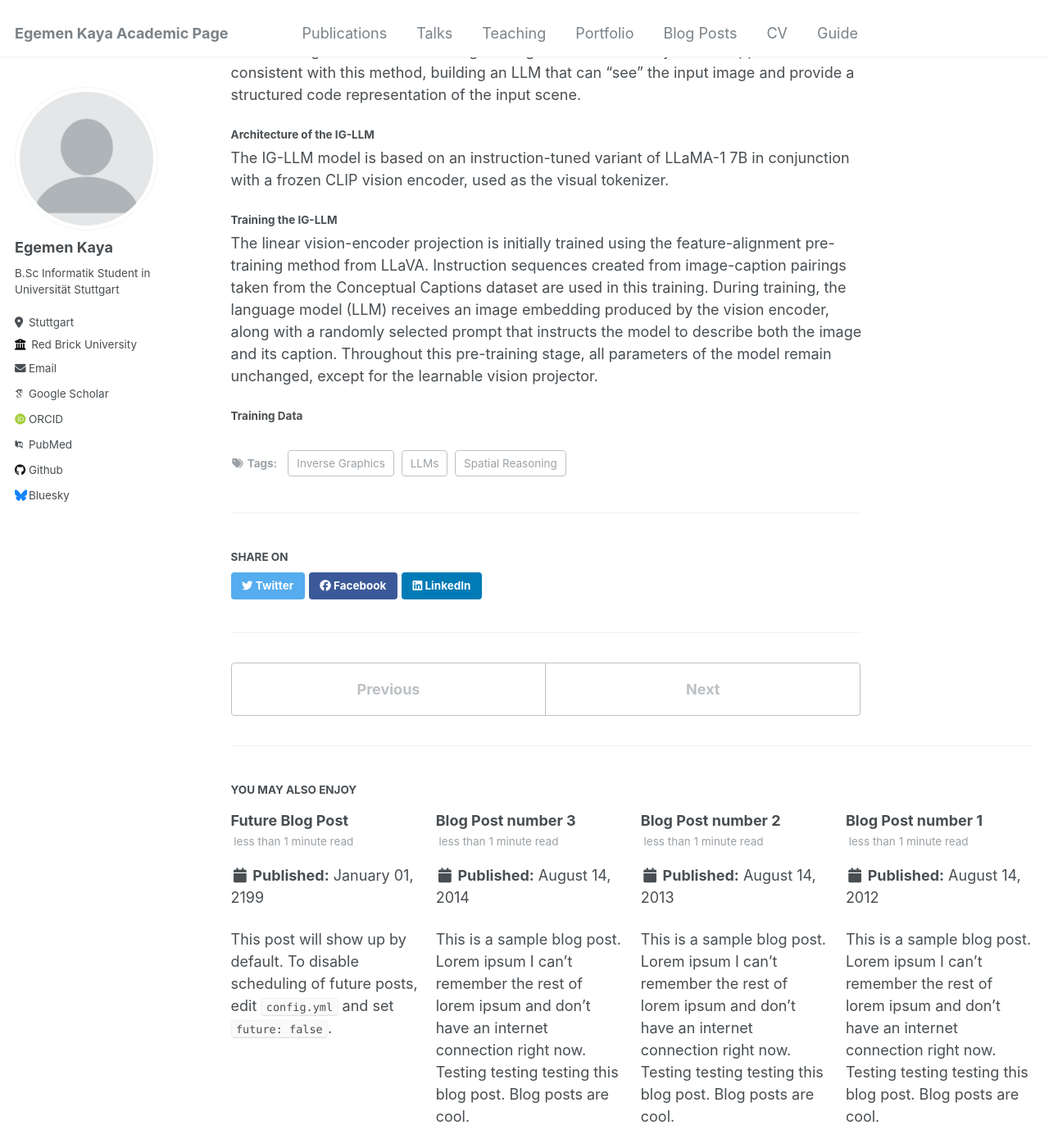
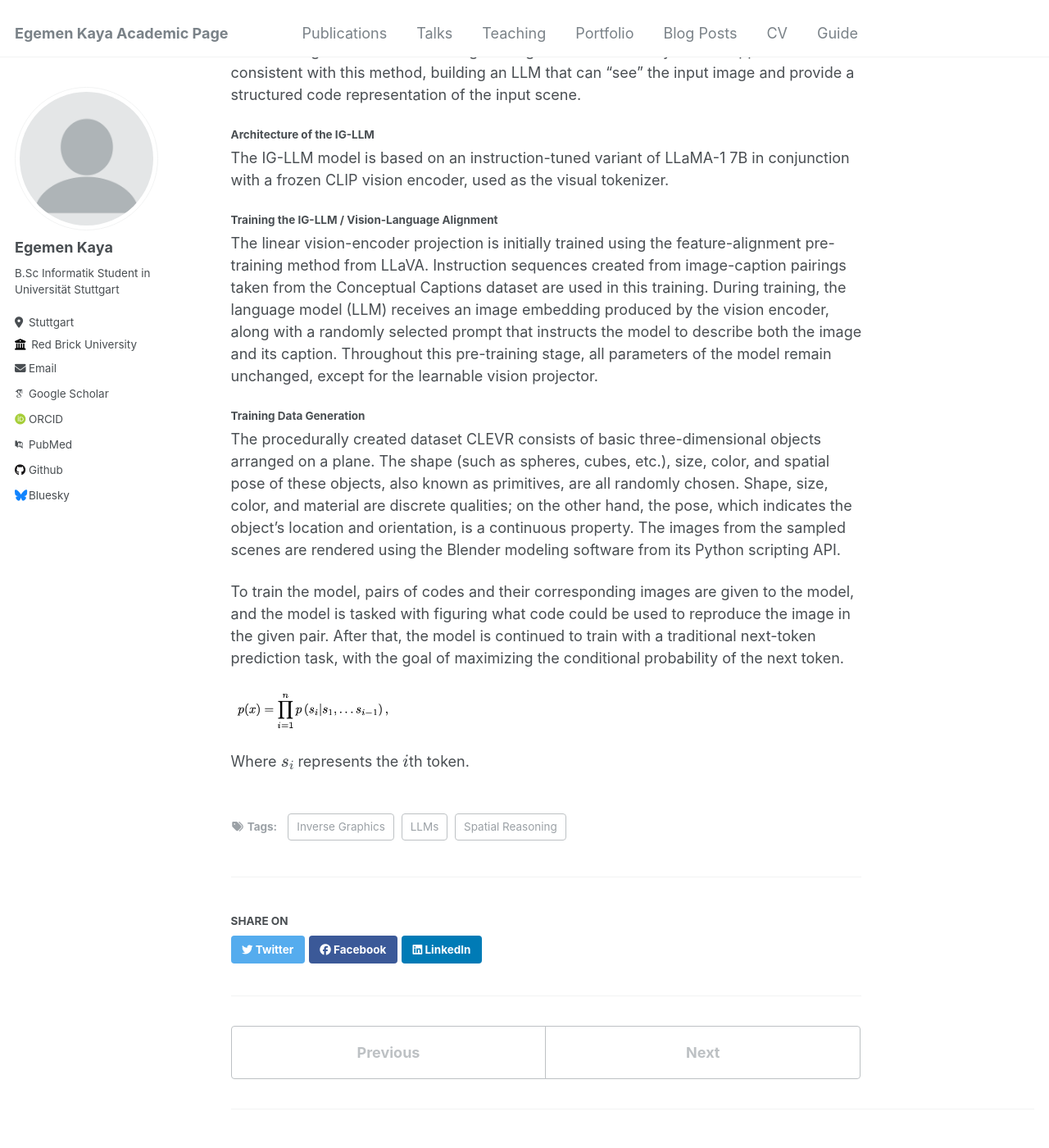
Before and after one commit to egemeenkaya/egemeenkaya.github.io, a Jekyll site: the page built from _posts/2015-08-14-blog-post-4.md, in a window 1280 px wide and 1400 px high, scrolled down 1891 px. Shown: the whole window at 82% size. Built offline with Jekyll 4.4.1, drawn with Linux system fonts in a browser that asks for light colours; some web fonts are replaced; some of the changed text lies outside the part shown.

Commit message:
Update 2015-08-14-blog-post-4.md

```diff
--- a/_posts/2015-08-14-blog-post-4.md
+++ b/_posts/2015-08-14-blog-post-4.md
@@ -31,9 +31,17 @@ While LLMs create complete language-token sequences, past visual question answer
 
 The IG-LLM model is based on an instruction-tuned variant of LLaMA-1 7B in conjunction with a frozen CLIP vision encoder, used as the visual tokenizer.
 
-<h4 id="training">Training the IG-LLM</h4>
+<h4 id="training">Training the IG-LLM / Vision-Language Alignment</h4>
 
 The linear vision-encoder projection is initially trained using the feature-alignment pre-training method from LLaVA. Instruction sequences created from image-caption pairings taken from the Conceptual Captions dataset are used in this training. During training, the language model (LLM) receives an image embedding produced by the vision encoder, along with a randomly selected prompt that instructs the model to describe both the image and its caption. Throughout this pre-training stage, all parameters of the model remain unchanged, except for the learnable vision projector.
 
 
-<h4 id="trainingdata">Training Data</h4>
+<h4 id="trainingdata">Training Data Generation</h4>
+
+The procedurally created dataset CLEVR consists of basic three-dimensional objects arranged on a plane. The shape (such as spheres, cubes, etc.), size, color, and spatial pose of these objects, also known as primitives, are all randomly chosen. Shape, size, color, and material are discrete qualities; on the other hand, the pose, which indicates the object's location and orientation, is a continuous property. The images from the sampled scenes are rendered using the Blender modeling software from its Python scripting API.
+
+To train the model, pairs of codes and their corresponding images are given to the model, and the model is tasked with figuring what code could be used to reproduce the image in the given pair. After that, the model is continued to train with a traditional next-token prediction task, with the goal of maximizing the conditional probability of the next token.
+
+<img src="/images/pifalanfilan.png" alt="formula1" align="center" width="200"/>
+
+Where $$s_i$$ represents the $$i$$th token.
```
